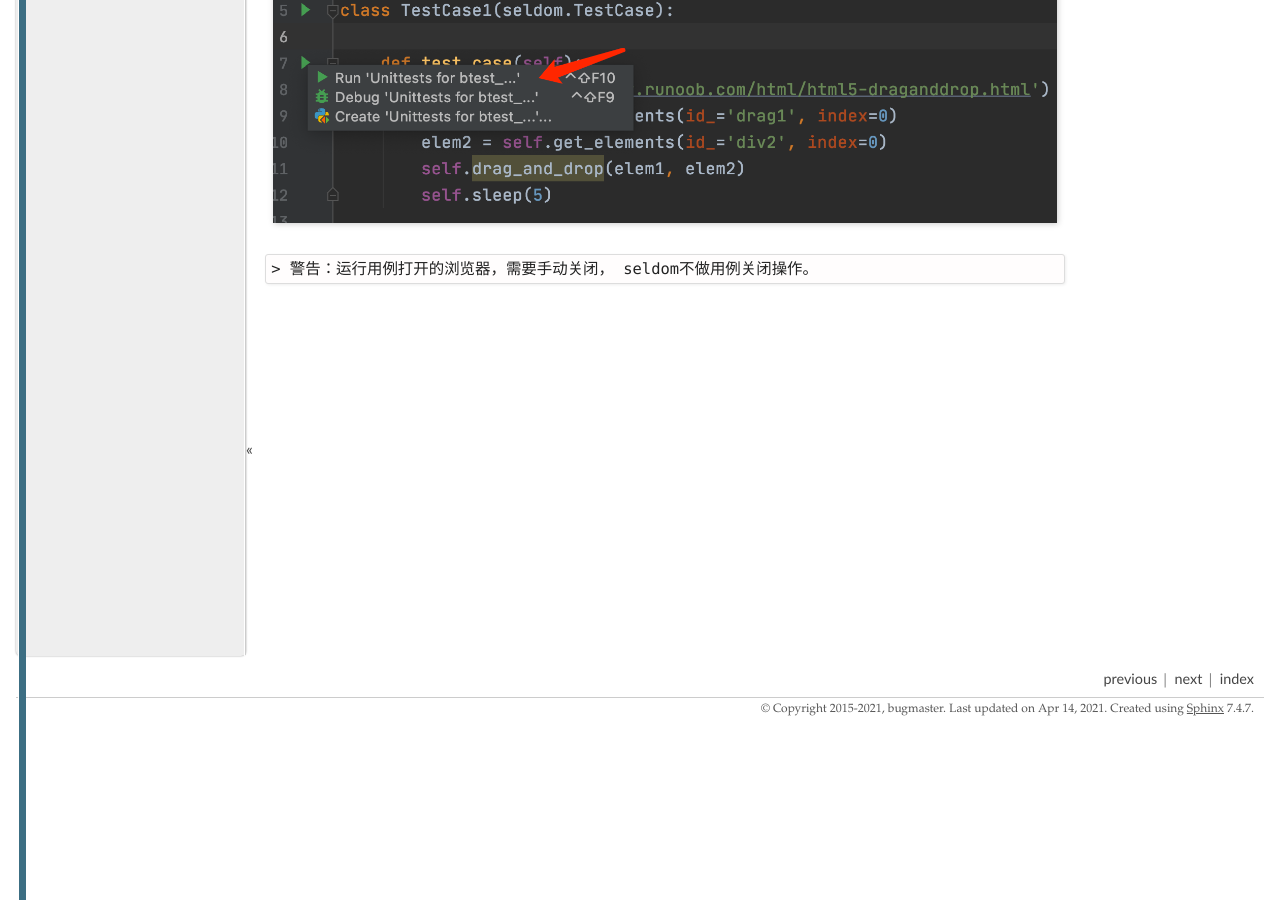
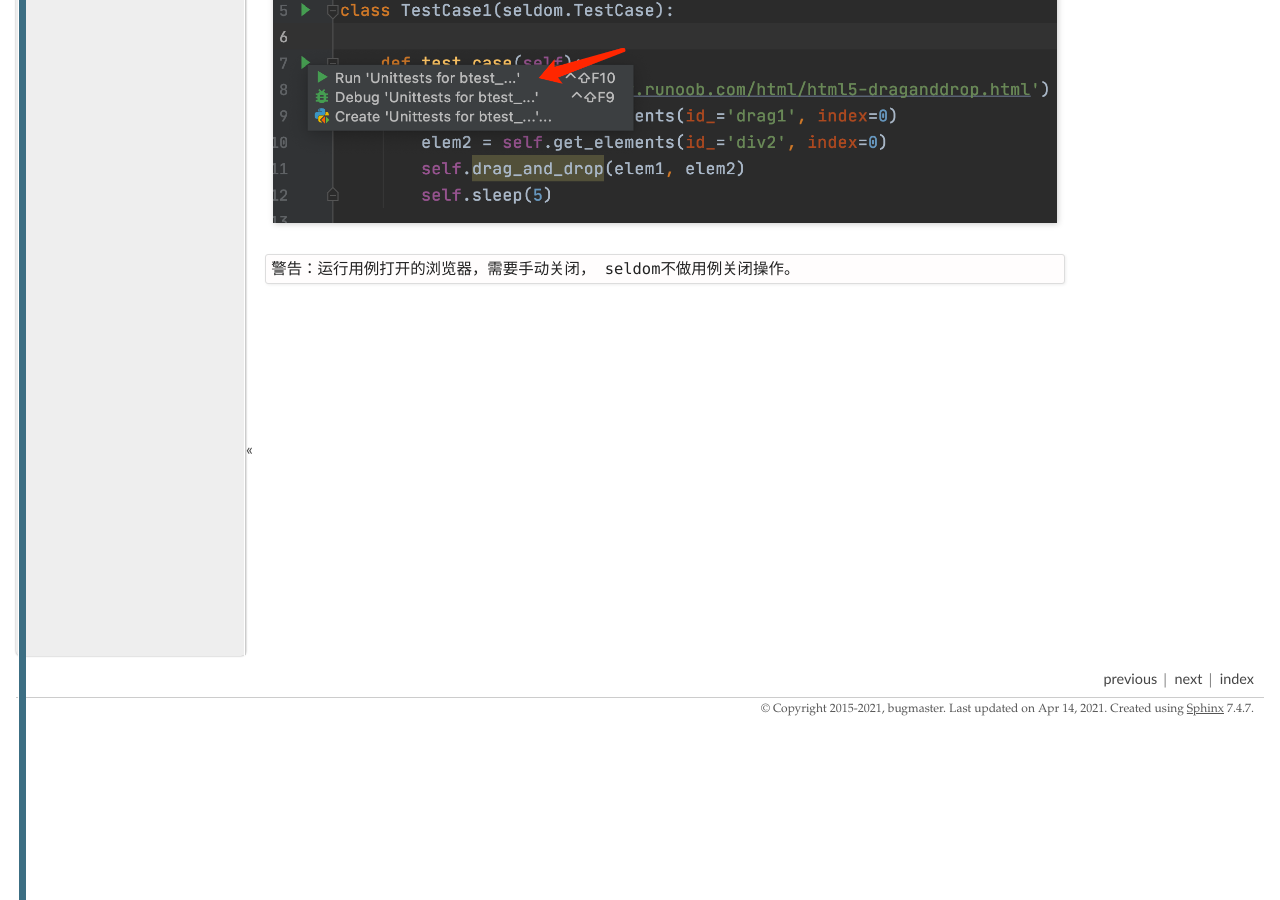
Before and after one commit to SeldomQA/seldom, a Sphinx documentation site: the page built from docs/rst_docs/run_test.rst, in a window 1280 px wide and 900 px high, scrolled down 2132 px. Built offline with Sphinx 7.4.7, drawn with Linux system fonts in a browser that asks for light colours; some of the changed lines change nothing that is shown.

Commit message:
docs:  update

````diff
--- a/docs/CHANGELOG.md
+++ /dev/null
@@ -1,26 +0,0 @@
-Version 1.9.0
-=============
-
-更新
-***
-
-  * 测试报告重构
-  * 用例描述单独一列
-  * 增加单个测试用例运行时间
-  * 新的报告样式
-  * 脚手架工具创建项目更新
-
-
-改进
-***
-
-   * [seldom发邮件功能调用方式变更](https://github.com/SeldomQA/seldom/blob/master/docs/send_mail.md)
-
-
-Version 1.8.0
-=============
-
-更新
-***
-
-* 增加用例依赖装饰器
--- a/docs/markdown2rst.py
+++ b/docs/markdown2rst.py
@@ -26,6 +26,8 @@ if __name__ == '__main__':
     # markdown_to_rst("main.md", "rst_docs/main.rst")
     # markdown_to_rst("reports.md", "rst_docs/reports.rst")
 
-    markdown_to_rst("find_element.md", "rst_docs/find_element.rst")
-    markdown_to_rst("seldom_api.md", "rst_docs/seldom_api.rst")
-    markdown_to_rst("assertion.md", "rst_docs/assertion.rst")
+    # markdown_to_rst("find_element.md", "rst_docs/find_element.rst")
+    # markdown_to_rst("seldom_api.md", "rst_docs/seldom_api.rst")
+    # markdown_to_rst("assertion.md", "rst_docs/assertion.rst")
+
+    markdown_to_rst("rerun_screenshot.md", "rst_docs/rerun_screenshot.rst")
--- a/docs/rerun_screenshot.md
+++ b/docs/rerun_screenshot.md
@@ -1,4 +1,4 @@
-## 用例失败重跑&自动截图
+## Rerun & Screenshot
 
 Web自动化测试常常因为各种原因导致用例失败，而重跑机制可以进一步帮我们确定用例确实是失败了。在seldom中设置失败重跑非常简单。
 
@@ -17,65 +17,53 @@ class YouTest(seldom.TestCase):
 
 
 if __name__ == '__main__':
-    seldom.main(path="test_sample.py",
-                rerun=3,
-                save_last_run=False,
-    )
+    seldom.main(rerun=3, save_last_run=False)
 ```
 
-说明：
+__说明__
 
 * rerun: 指定重跑的次数，默认为 `0`。
 * save_last_run: 是否保存保存最后一次运行结果，默认为`False`。
 
-运行日志：
+__运行日志__
 
 ```shell
-seldom -r test_sample.py
-2020-01-04 11:25:53,265 INFO Run the python version:
-2020-01-04 11:25:53,265 - INFO - INFO Run the python version:
+> seldom -r test_sample.py
+
+2021-04-14 11:25:53,265 INFO Run the python version:
+2021-04-14 11:25:53,265 - INFO - INFO Run the python version:
 Python 3.7.1
 
-            _      _
-           | |    | |
- ___   ___ | |  __| |  ___   _ __ ___
-/ __| / _ \| | / _` | / _ \ | '_ ` _ \
-\__ \|  __/| || (_| || (_) || | | | | |
-|___/ \___||_| \__,_| \___/ |_| |_| |_|
+              __    __
+   ________  / /___/ /___  ____ ____
+  / ___/ _ \/ / __  / __ \/ __ ` ___/
+ (__  )  __/ / /_/ / /_/ / / / / / /
+/____/\___/_/\__,_/\____/_/ /_/ /_/
 -----------------------------------------
                              @itest.info
 
 
 DevTools listening on ws://127.0.0.1:12699/devtools/browser/301751bd-a833-44d1-8669-aa85d418b302
-2020-01-04 11:26:00,705 INFO Find element: id=kw
-2020-01-04 11:26:00,705 - INFO - INFO Find element: id=kw
-2020-01-04 11:26:10,917 ERROR Find 0 elements through：css selector=#su_error
-2020-01-04 11:26:10,917 - ERROR - ERROR Find 0 elements through：css selector=#su_err or
-ERetesting... test_case (test_sample.YouTest)..1
-2020-01-04 11:26:11,466 INFO Find element: id=kw
-2020-01-04 11:26:11,466 - INFO - INFO Find element: id=kw
-2020-01-04 11:26:21,647 ERROR Find 0 elements through：css selector=#su_error
-2020-01-04 11:26:21,647 - ERROR - ERROR Find 0 elements through：css selector=#su_err or
-ERetesting... test_case (test_sample.YouTest)..2
-2020-01-04 11:26:22,158 INFO Find element: id=kw
-2020-01-04 11:26:22,158 - INFO - INFO Find element: id=kw
-2020-01-04 11:26:32,343 ERROR Find 0 elements through：css selector=#su_error
-2020-01-04 11:26:32,343 - ERROR - ERROR Find 0 elements through：css selector=#su_err or
-ERetesting... test_case (test_sample.YouTest)..3
-2020-01-04 11:26:33,559 INFO Find element: id=kw
-2020-01-04 11:26:33,559 - INFO - INFO Find element: id=kw
-2020-01-04 11:26:43,757 ERROR Find 0 elements through：css selector=#su_error
-2020-01-04 11:26:43,757 - ERROR - ERROR Find 0 elements through：css selector=#su_err or
-generated html file: file:///D:\git\seldom\reports\2020_01_04_11_25_53_result.html
+2021-04-14 23:31:54 [INFO] ✅ Find 1 element: id=kw , input 'seldom'.
+ERetesting... test_case (test_demo.YouTest)..1
+2021-04-14 23:32:05 [INFO] 📖 https://www.baidu.com
+2021-04-14 23:32:06 [INFO] ✅ Find 1 element: id=kw , input 'seldom'.
+ERetesting... test_case (test_demo.YouTest)..2
+2021-04-14 23:32:17 [INFO] 📖 https://www.baidu.com
+2021-04-14 23:32:22 [INFO] ✅ Find 1 element: id=kw , input 'seldom'.
+ERetesting... test_case (test_demo.YouTest)..3
+2021-04-14 23:32:32 [INFO] 📖 https://www.baidu.com
+2021-04-14 23:32:36 [INFO] ✅ Find 1 element: id=kw , input 'seldom'.
+2021-04-14 23:32:47 [INFO] generated html file: file:///D:\github\seldom\reports\2021_04_14_23_31_51_result.html
 E
 ```
 
-测试报告：
+__测试报告__
 
 ![](image/report.png)
 
 
-__说明：__
+__说明__
 
 1、如果只想查看最后一次的结果，`save_last_run` 设置为`True`。
 
--- a/docs/rst_docs/reports.rst
+++ b/docs/rst_docs/reports.rst
@@ -49,6 +49,10 @@ seldom 默认生成测试报告，在你运行测试用例所再目录下面。
 通过浏览器打开 ``2020_01_01_11_20_33_result.html``
 测试报告，查看测试结果。
 
+.. figure:: ../image/report.png
+   :alt:
+
+
 debug模式
 ~~~~~~~~~
 
--- /dev/null
+++ b/docs/rst_docs/rerun_screenshot.rst
@@ -0,0 +1,71 @@
+Rerun & Screenshot
+------------------
+
+Web自动化测试常常因为各种原因导致用例失败，而重跑机制可以进一步帮我们确定用例确实是失败了。在seldom中设置失败重跑非常简单。
+
+.. code:: python
+
+    import seldom
+
+
+    class YouTest(seldom.TestCase):
+
+        def test_case(self):
+            """a simple test case """
+            self.open("https://www.baidu.com")
+            self.type(id_="kw", text="seldom")
+            self.click(css="#su_error")
+            self.assertTitle("seldom_百度搜索")
+
+
+    if __name__ == '__main__':
+        seldom.main(rerun=3, save_last_run=False)
+
+**说明**
+
+-  rerun: 指定重跑的次数，默认为 ``0``\ 。
+-  save\_last\_run: 是否保存保存最后一次运行结果，默认为\ ``False``\ 。
+
+**运行日志**
+
+.. code:: shell
+
+    > seldom -r test_sample.py
+
+    2021-04-14 11:25:53,265 INFO Run the python version:
+    2021-04-14 11:25:53,265 - INFO - INFO Run the python version:
+    Python 3.7.1
+
+                     __    __
+          ________  / /___/ /___  ____ ____
+         / ___/ _ \/ / __  / __ \/ __ ` ___/
+        (__  )  __/ / /_/ / /_/ / / / / / /
+       /____/\___/_/\__,_/\____/_/ /_/ /_/
+    -----------------------------------------
+                                 @itest.info
+
+
+    DevTools listening on ws://127.0.0.1:12699/devtools/browser/301751bd-a833-44d1-8669-aa85d418b302
+    2021-04-14 23:31:54 [INFO] ✅ Find 1 element: id=kw , input 'seldom'.
+    ERetesting... test_case (test_demo.YouTest)..1
+    2021-04-14 23:32:05 [INFO] 📖 https://www.baidu.com
+    2021-04-14 23:32:06 [INFO] ✅ Find 1 element: id=kw , input 'seldom'.
+    ERetesting... test_case (test_demo.YouTest)..2
+    2021-04-14 23:32:17 [INFO] 📖 https://www.baidu.com
+    2021-04-14 23:32:22 [INFO] ✅ Find 1 element: id=kw , input 'seldom'.
+    ERetesting... test_case (test_demo.YouTest)..3
+    2021-04-14 23:32:32 [INFO] 📖 https://www.baidu.com
+    2021-04-14 23:32:36 [INFO] ✅ Find 1 element: id=kw , input 'seldom'.
+    2021-04-14 23:32:47 [INFO] generated html file: file:///D:\github\seldom\reports\2021_04_14_23_31_51_result.html
+    E
+
+**测试报告**
+
+.. figure:: ../image/report.png
+   :alt:
+
+**说明**
+
+1、如果只想查看最后一次的结果，\ ``save_last_run`` 设置为\ ``True``\ 。
+
+2、查看截图，点击报告中的\ ``show``\ 链接。
--- a/docs/rst_docs/run_test.rst
+++ b/docs/rst_docs/run_test.rst
@@ -82,6 +82,7 @@ Run Test
 .. figure:: ../image/pycharm_run_case.png
    :alt:
 
+
 ::
 
-    > 警告：运行用例打开的浏览器，需要手动关闭， seldom不做用例关闭操作。
+    警告：运行用例打开的浏览器，需要手动关闭， seldom不做用例关闭操作。
````
Also changed, not shown: docs/image/report.png.
